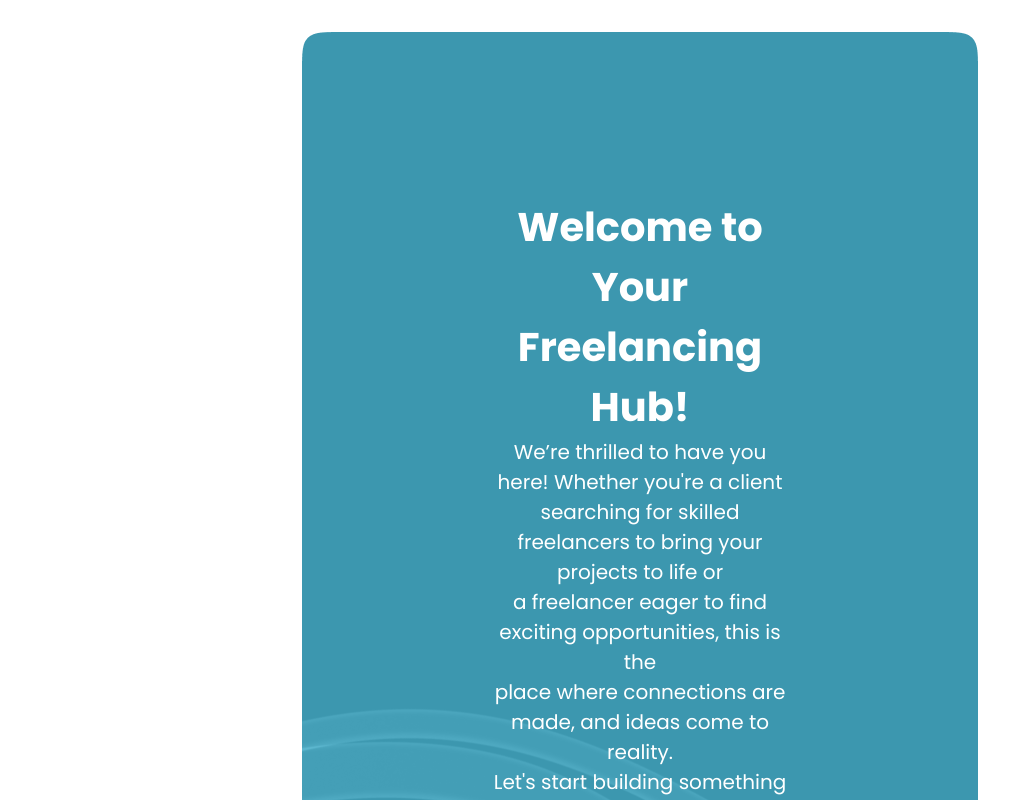
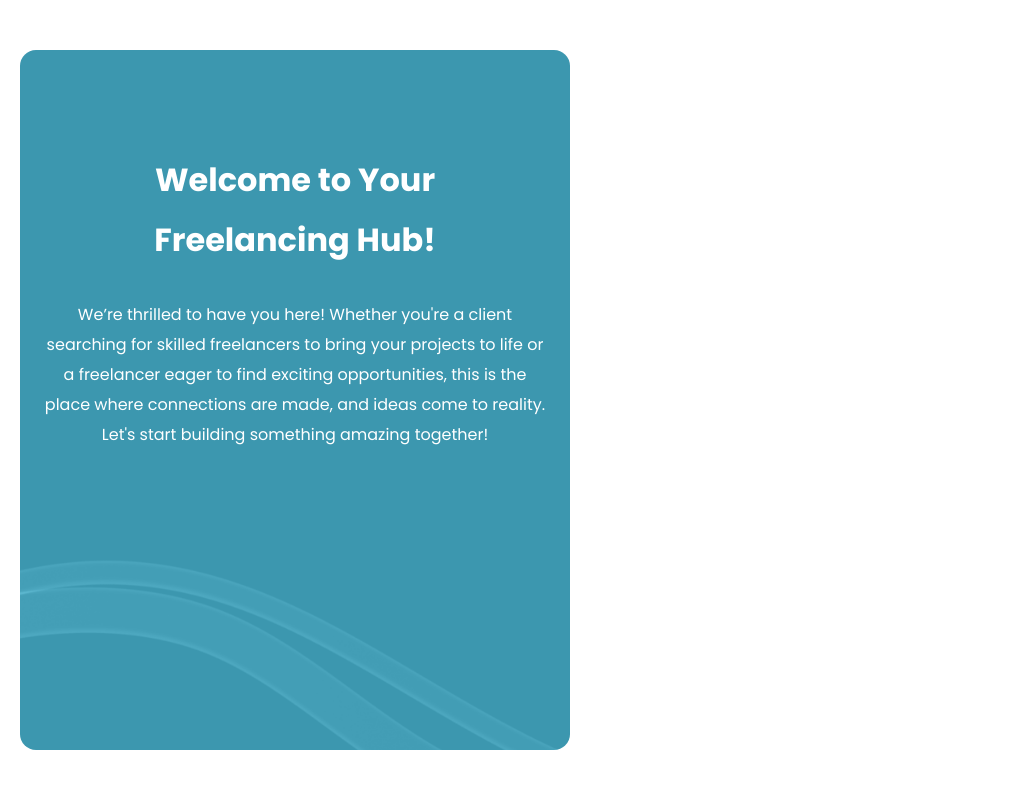
Before and after one commit to 01m2ary/m2-week1-task1, a React (Vite) app: page / in a window 1280 px wide. Shown: the top 800 px of the page, without its empty margins (0-1021 px from the left). Built offline with nearby package versions, Linux system fonts and the light colour scheme.

Commit message:
content done

```diff
--- a/src/App.jsx
+++ b/src/App.jsx
@@ -1,14 +1,10 @@
 import Content from "./components/content/content";
-import './App.css'
+
 
 function App() {
+  return (
+      <Content />
 
-
-
-  return (
-    <div>
-      <Content />
-    </div>
 
 
   );
--- a/src/components/content/content.css
+++ b/src/components/content/content.css
@@ -4,42 +4,59 @@
   font-family: 'Poppins', sans-serif;
 }
 
-.content {
-  width: 100%;
-  display: flex;
-  justify-content: center;
-  align-items: center;
-  position: relative; /* Let’s ensure the content is centered */
+.content1 {
+  width: 550px;
+  height: 700px;
+  margin:20px;
+
+
+
 }
 
 .image-container {
+  width: 100%;
+  height: 100%;
   position: relative;
+  overflow: hidden;
 }
 
 img {
   width: 100%;
-  height: auto;
+  height: 100%;
+  object-fit: cover;
   display: block;
+  border-radius: 16px;
 }
 
+
+
 .text-overlay {
+
+  width: 100%;
+  height: 100%;
+  margin-top: 100px;
   position: absolute;
   top: 50%;
   left: 50%;
   transform: translate(-50%, -50%);
   text-align: center;
   color: white;
-  padding: 20px;
+
 }
 
 h1 {
+  margin-left: 20px;
+  margin-right: 20px;
   font-weight: 700;
   line-height: 60px;
-  font-size: 40px;
+  font-size: 32px;
 }
 
 p {
+  margin-top: 30px;
+  margin-left: 20px;
+  margin-right: 20px;
   font-weight: 400;
-  font-size: 20px;
+  font-size: 16px;
   line-height: 30px;
 }
--- a/src/components/content/content.jsx
+++ b/src/components/content/content.jsx
@@ -3,17 +3,13 @@ import ContentImage from './Content.png';
 
 const Content = () => {
   return (
-    <div className="content">
+    <div className="content1">
       <div className="image-container">
-        <img src={ContentImage} alt="Content" />
+        <img src={ContentImage} alt="ImageContent" />
         <div className="text-overlay">
           <h1>Welcome to Your <br /> Freelancing Hub!</h1>
           <p>
-            We’re thrilled to have you here! Whether you're a client <br />
-            searching for skilled freelancers to bring your projects to life or<br />
-            a freelancer eager to find exciting opportunities, this is the<br />
-            place where connections are made, and ideas come to reality.<br />
-            Let's start building something amazing together!
+          We’re thrilled to have you here! Whether you're a client searching for skilled freelancers to bring your projects to life or a freelancer eager to find exciting opportunities, this is the place where connections are made, and ideas come to reality. Let's start building something amazing together!
           </p>
         </div>
       </div>
```
